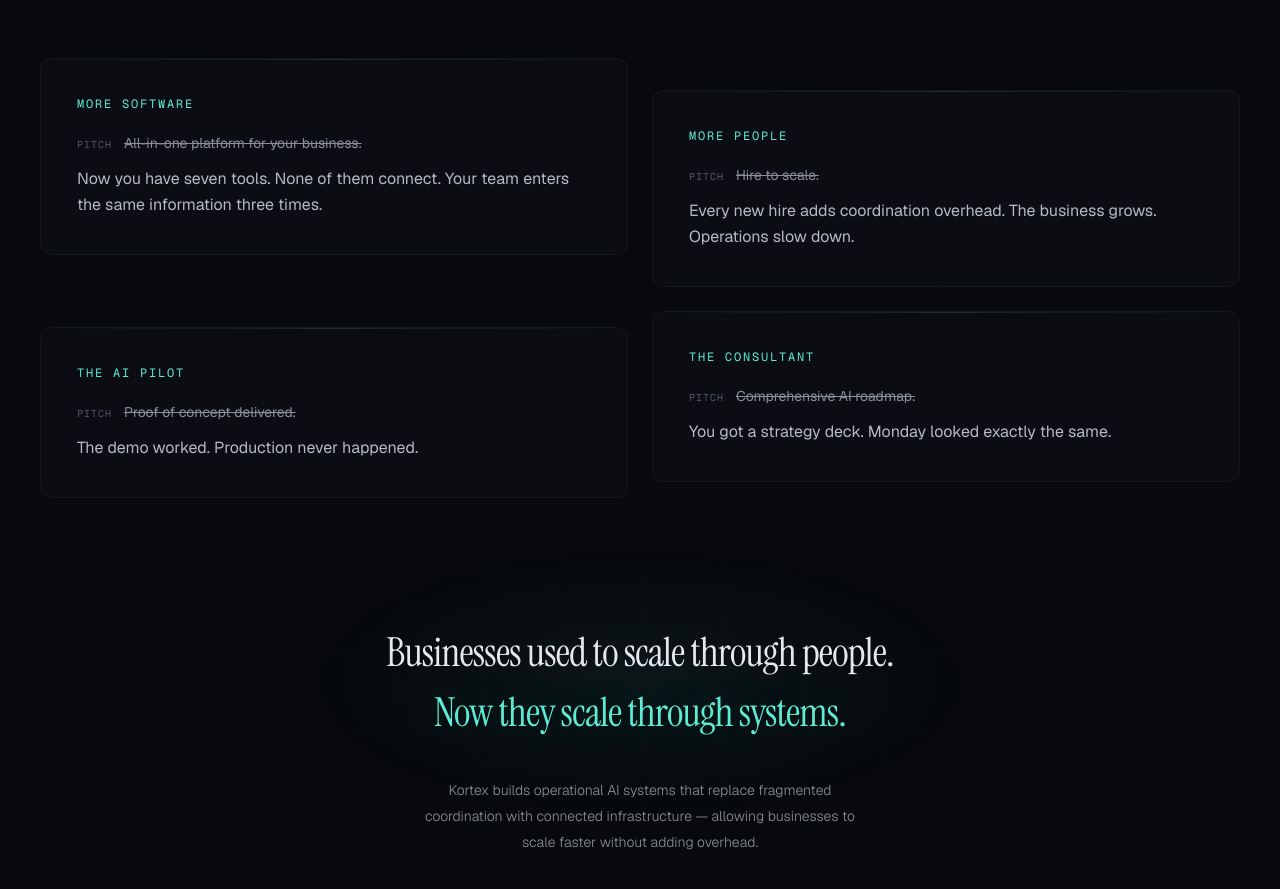
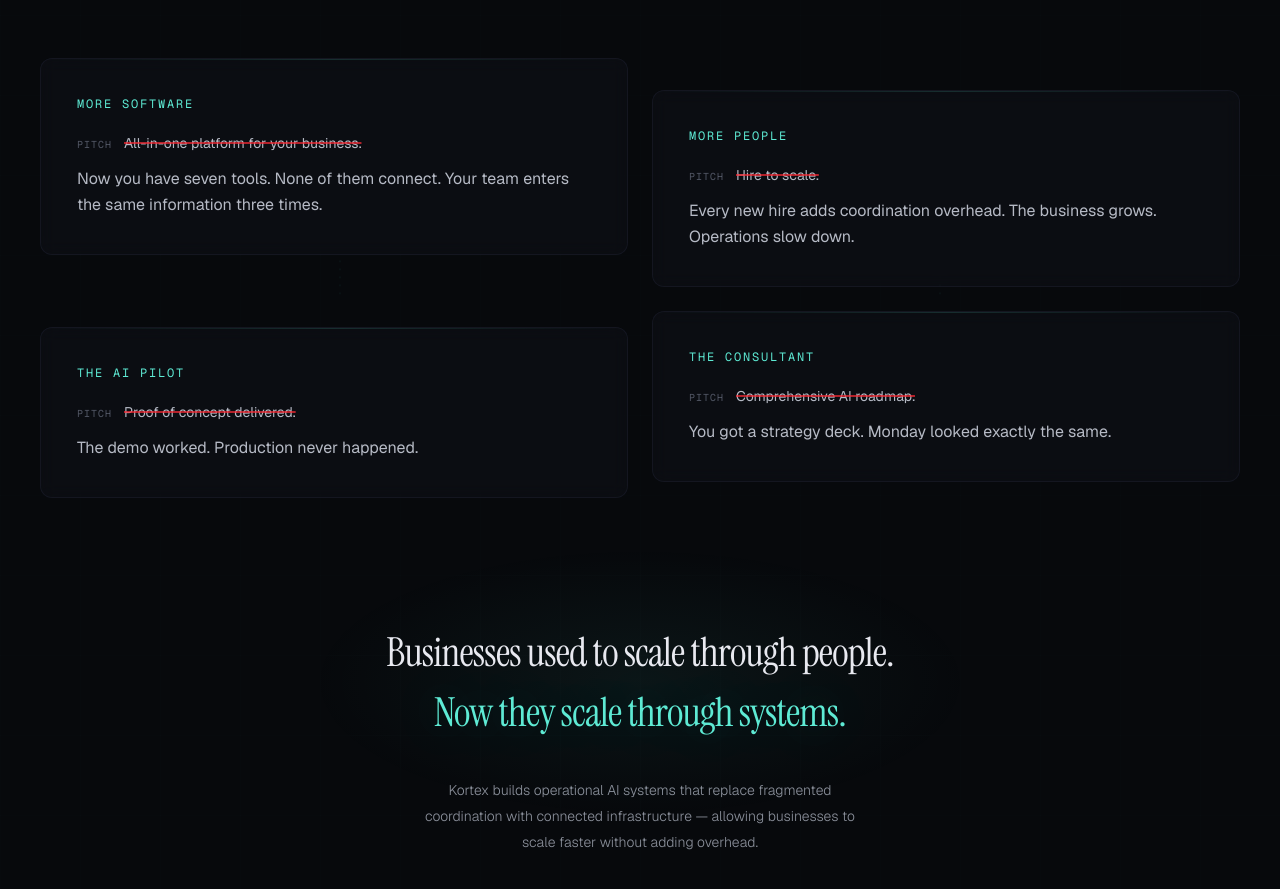
Before and after one commit to ashafiqkortex/kortex, a Next.js app: page / in a window 1280 px wide. Shown: the part 1600-2489 px from the top of the page. Built offline with nearby package versions, Linux system fonts and the light colour scheme.

Commit message:
Fix: Use red 2px strikethrough for better visibility

```diff
--- a/components/home/problem.tsx
+++ b/components/home/problem.tsx
@@ -237,7 +237,7 @@
                       <span className="text-[10px] font-mono uppercase tracking-widest text-[var(--muted-2)]">
                         Pitch
                       </span>
-                      <span className="text-[14px] text-[var(--muted)] line-through decoration-[var(--muted)]">
+                      <span className="text-[14px] text-[var(--foreground-dim)] line-through decoration-red-500/70 decoration-2">
                         {m.says}
                       </span>
                     </div>
```
